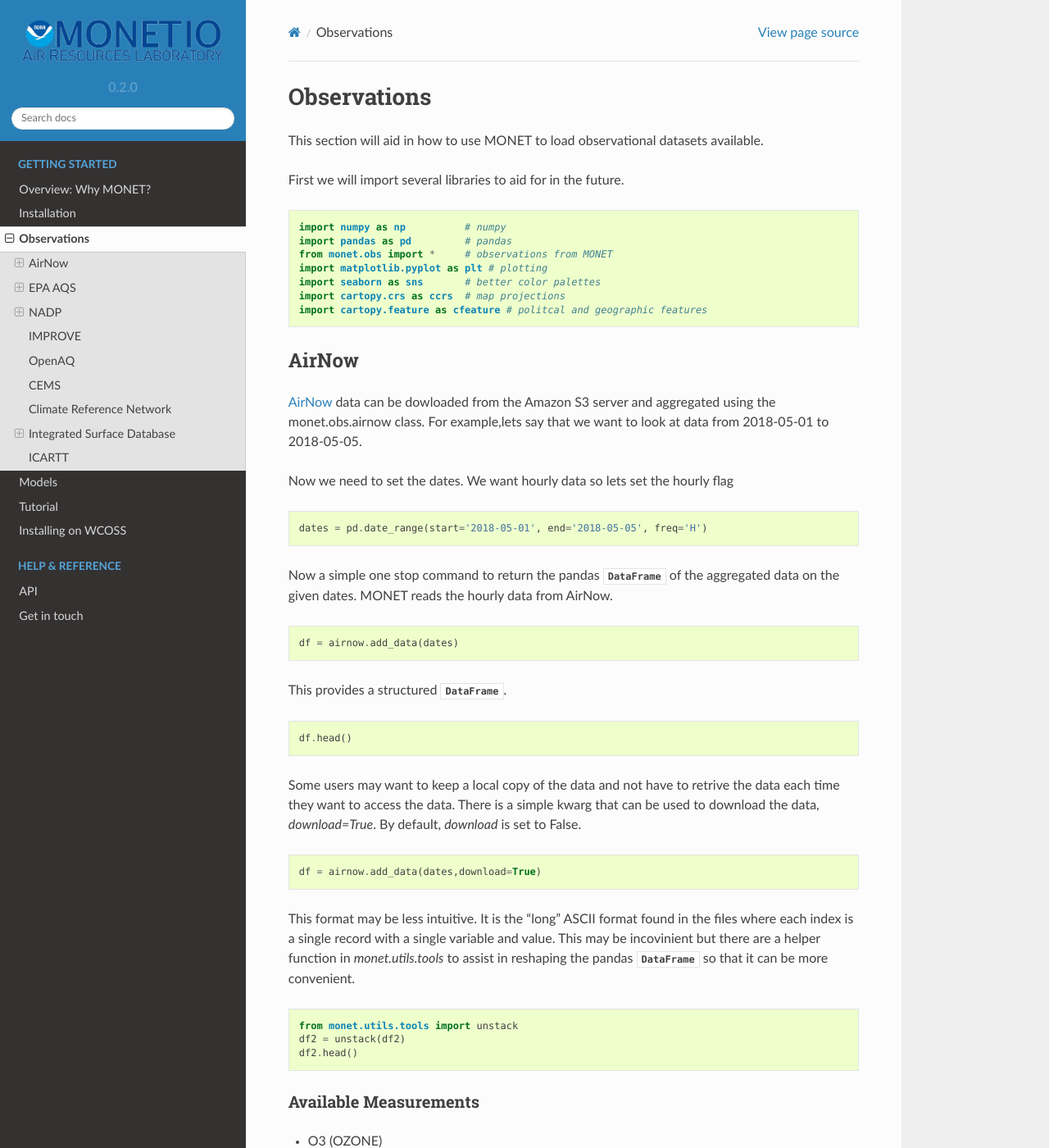
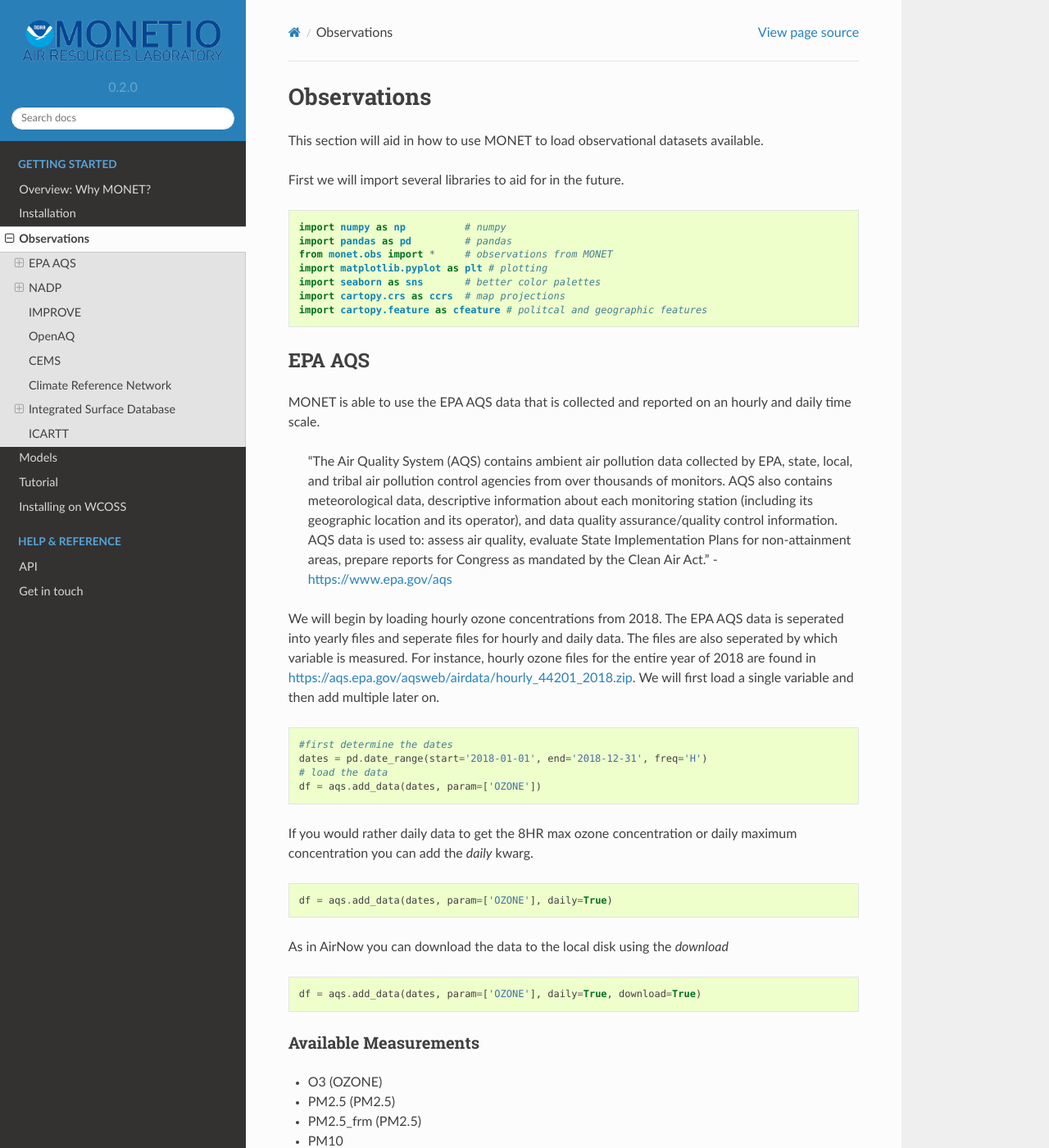
Before and after one commit to noaa-oar-arl/monetio, a Sphinx documentation site: the page built from docs/observations.rst, in a window 1280 px wide and 1400 px high. Shown: the whole window at 82% size. Built offline with Sphinx 7.4.7 and the Read the Docs theme 2.0.0, drawn with Linux system fonts in a browser that asks for light colours; some of the changed text lies outside the part shown.

Commit message:
airnow docs move complete

```diff
--- a/docs/observations.rst
+++ b/docs/observations.rst
@@ -16,67 +16,6 @@ First we will import several libraries to aid for in the future.
     import cartopy.crs as ccrs  # map projections
     import cartopy.feature as cfeature # politcal and geographic features
 
-AirNow
-------
-
-AirNow_ data can be dowloaded from the Amazon S3 server and aggregated using the
-monet.obs.airnow class.  For example,lets say that we want to look at data from
-2018-05-01 to 2018-05-05.
-
-Now we need to set the dates. We want hourly data so lets set the hourly flag
-
-.. code::   python
-
-    dates = pd.date_range(start='2018-05-01', end='2018-05-05', freq='H')
-
-Now a simple one stop command to return the pandas :py:class:`~pandas.DataFrame`
-of the aggregated data on the given dates.  MONET reads the hourly data from AirNow.
-
-.. code::   python
-
-    df = airnow.add_data(dates)
-
-This provides a structured :py:class:`~pandas.DataFrame`.
-
-.. code::   python
-
-    df.head()
-
-Some users may want to keep a local copy of the data and not have to retrive the data
-each time they want to access the data.  There is a simple kwarg that can be used to
-download the data, *download=True*.  By default, *download* is set to False.
-
-.. code::   python
-
-    df = airnow.add_data(dates,download=True)
-
-This format may be less intuitive.  It is the "long" ASCII format found in the files
-where each index is a single record with a single variable and value.  This may be
-incovinient but there are a helper function in *monet.utils.tools* to
-assist in reshaping the pandas :py:class:`~pandas.DataFrame` so that it can be more convenient.
-
-.. code::   python
-
-    from monet.utils.tools import unstack
-    df2 = unstack(df2)
-    df2.head()
-
-Available Measurements
-^^^^^^^^^^^^^^^^^^^^^^
-
-* O3 (OZONE)
-* PM2.5
-* PM10
-* SO2
-* NO2
-* CO
-* NO2
-* NOx
-* NO
-* Wind Speed and Direction (WS, WDIR)
-* Temperature (TEMP)
-* Relative Humidity (RH)
-* Solar Radiation (SRAD)
 
 EPA AQS
 -------
```
Also changed, not shown: docs/api.rst (+7 -2 lines), docs/observations.ipynb, 1 other file.
